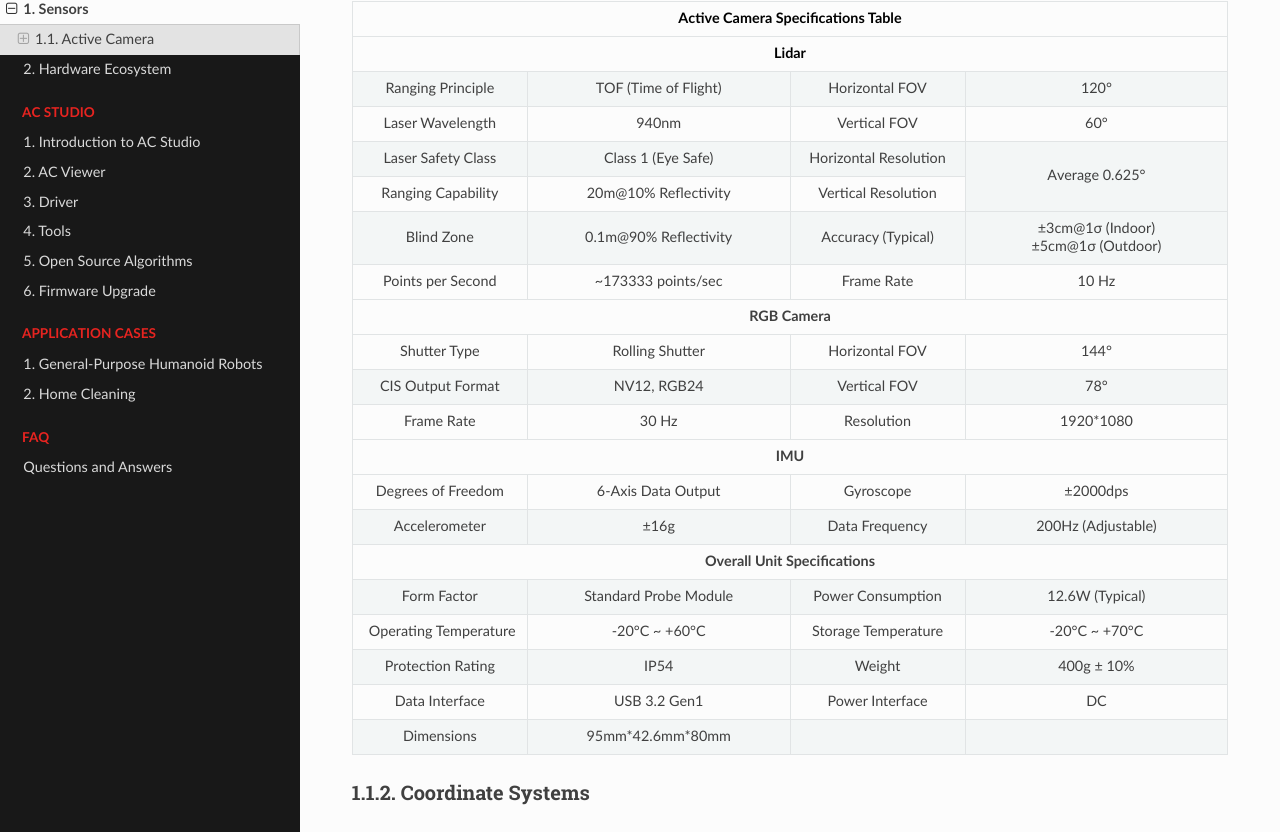
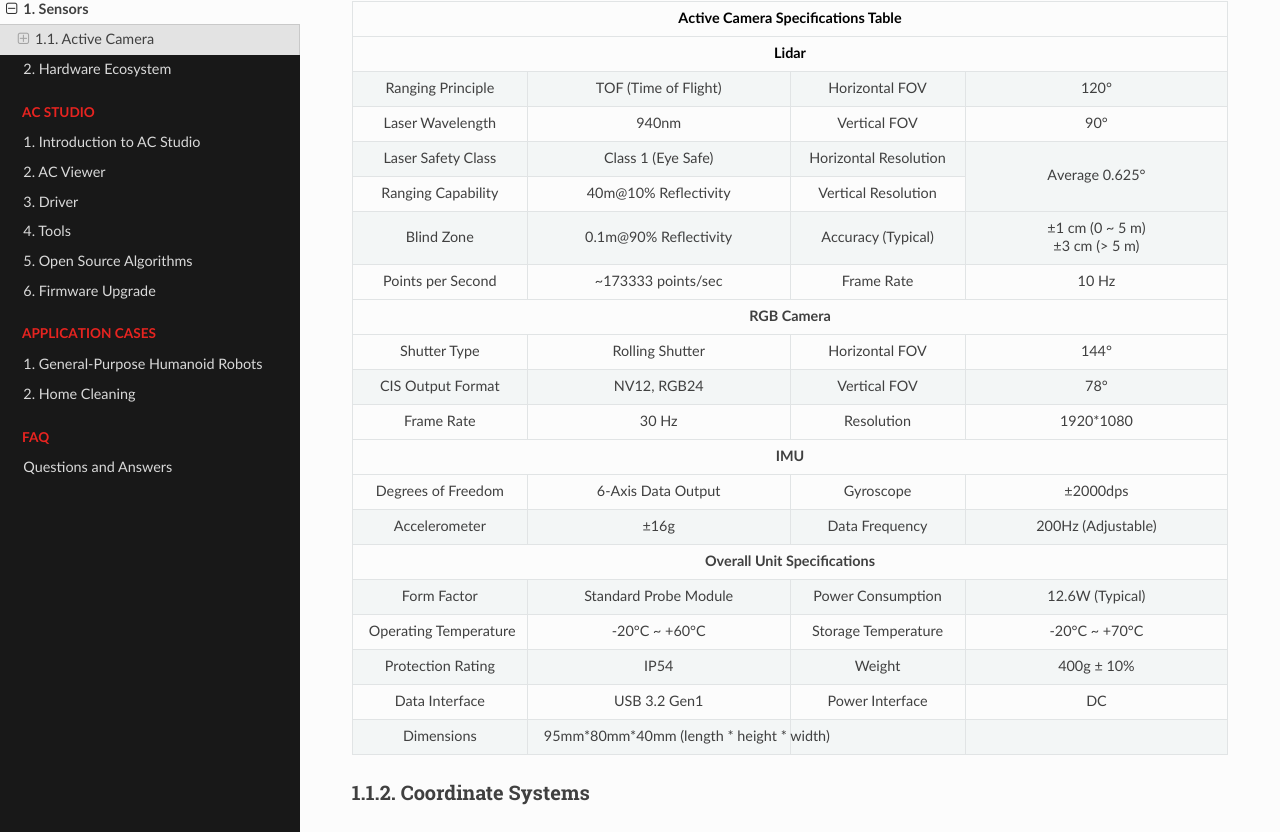
Before and after one commit to RoboSense-Robotics/robosense_ac_wiki_en, a Sphinx documentation site: the page built from source/product/sensor.md, in a window 1280 px wide and 1400 px high, scrolled down 903 px. Shown: the part 144-976 px from the top of the window. Built offline with Sphinx 7.4.7 and the Read the Docs theme 3.1.0, drawn with Linux system fonts in a browser that asks for light colours; pages that are not in the unit, such as notebooks, are missing from menus.

Commit message:
sensor.md

```diff
--- a/source/product/sensor.md
+++ b/source/product/sensor.md
@@ -36,7 +36,7 @@ This empowers developers to focus on high-value tasks and functional optimizatio
             <td>Laser Wavelength</td>
             <td>940nm</td>
             <td>Vertical FOV</td>
-            <td>60°</td>
+            <td>90°</td>
         </tr>
         <tr class="row-even centered-table-text">
             <td>Laser Safety Class</td>
@@ -46,14 +46,14 @@ This empowers developers to focus on high-value tasks and functional optimizatio
         </tr>
         <tr class="row-odd centered-table-text">
             <td>Ranging Capability</td>
-            <td>20m@10% Reflectivity</td>
+            <td>40m@10% Reflectivity</td>
             <td>Vertical Resolution</td>
         </tr>
         <tr class="row-even centered-table-text">
             <td>Blind Zone</td>
             <td>0.1m@90% Reflectivity</td>
             <td>Accuracy (Typical)</td>
-            <td>±3cm@1σ (Indoor)<br>±5cm@1σ (Outdoor)</td>
+            <td>±1 cm (0 ~ 5 m)<br>±3 cm (> 5 m)</td>
         </tr>
         <tr class="row-odd centered-table-text">
             <td>Points per Second</td>
@@ -126,7 +126,7 @@ This empowers developers to focus on high-value tasks and functional optimizatio
         </tr>
         <tr class="row-odd centered-table-text">
             <td>Dimensions</td>
-            <td>95mm*42.6mm*80mm</td>
+            <td>95mm*80mm*40mm (length * height * width)</td>
             <td></td>
             <td></td>
         </tr>
```
